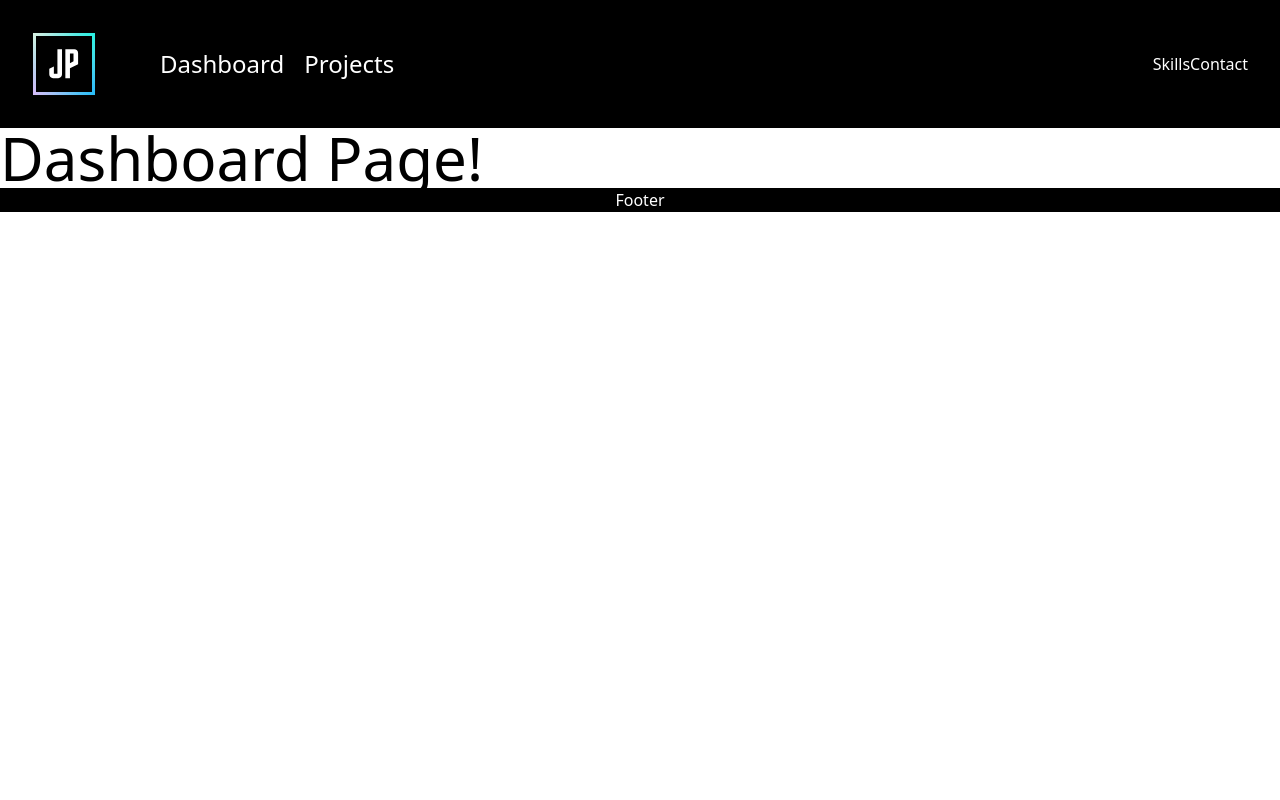
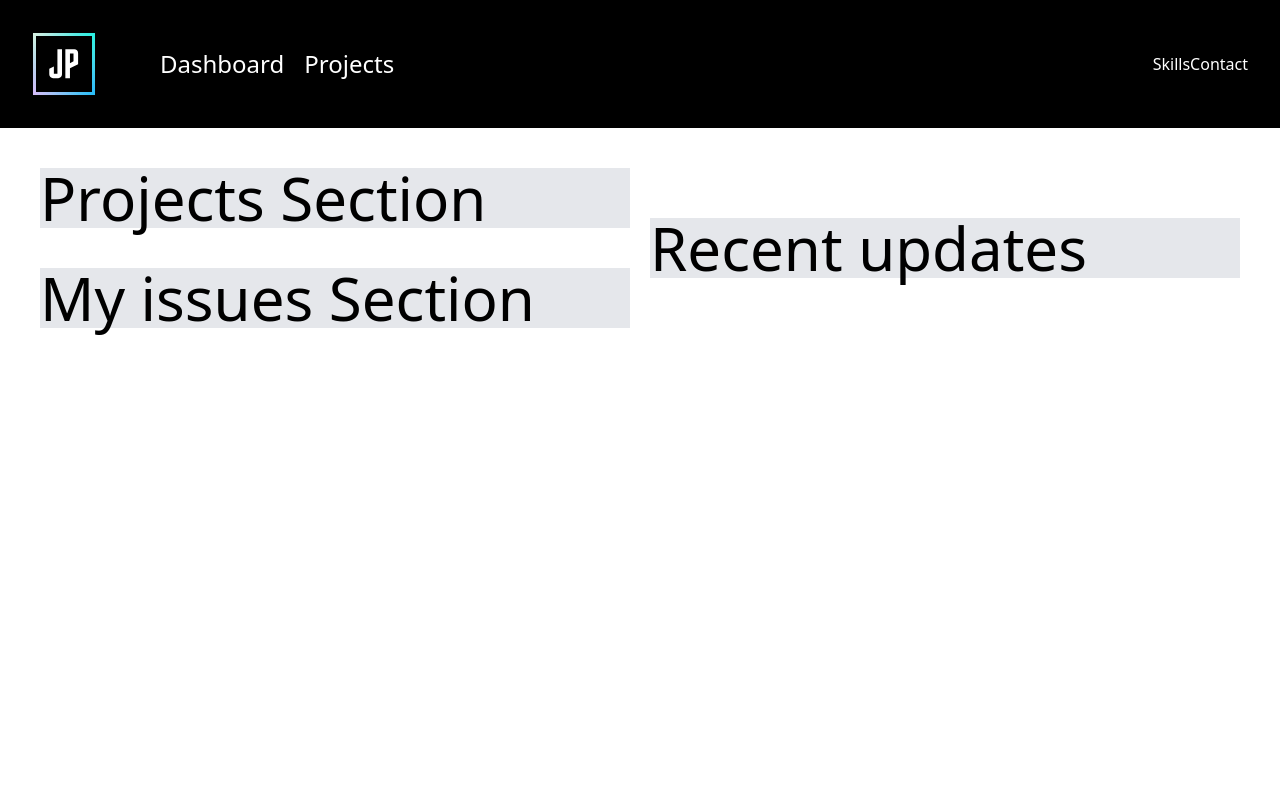
Before and after one commit to jhimson/bug-tracker, a React (Create React App) app in the folder client/: page /dashboard in a window 1280 px wide. Shown: the top 800 px of the page. Built offline with nearby package versions, Linux system fonts and the light colour scheme.

Commit message:
Updated layout design for dashboard page

```diff
--- a/client/src/pages/DashboardPage.jsx
+++ b/client/src/pages/DashboardPage.jsx
@@ -4,10 +4,26 @@ import Layout from '../components/Layout';
 const DashboardPage = () => {
     return(
         <Layout>
-            <div>
-                <h1 className='text-6xl'>
-                    Dashboard Page!
-                </h1>
+            <div className='h-screen'>
+                <div className='flex items-center justify-center m-10 space-x-5'>
+                    <div className='flex flex-col w-screen space-y-10'>
+                        <div>
+                            <h1 className='text-6xl bg-gray-200'>
+                                Projects Section
+                            </h1>
+                        </div>
+                        <div>
+                            <h1 className='text-6xl bg-gray-200'>
+                                My issues Section
+                            </h1>
+                        </div>
+                    </div>
+                    <div className='w-screen'>
+                        <h1 className='text-6xl bg-gray-200'>
+                            Recent updates
+                        </h1>
+                    </div>
+                </div>
             </div>
         </Layout>
     )
```
Also changed, not shown: 1 other file (tests, documents, lock files or other folders).
